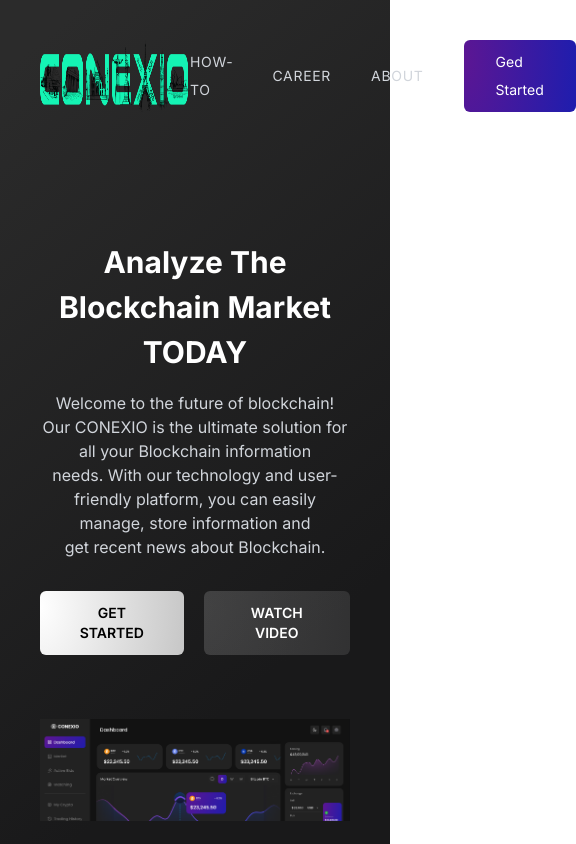
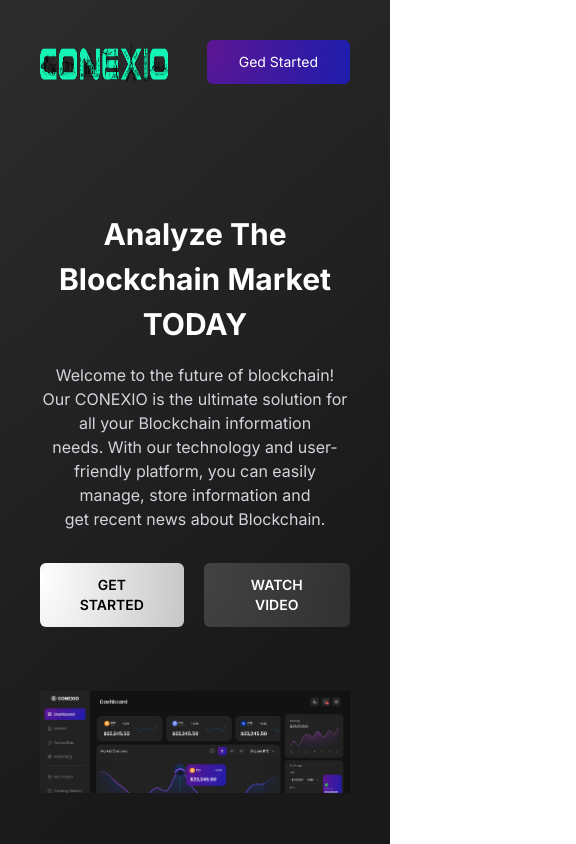
Before and after one commit to ericlazer/Frontend-react, a React (Create React App) app: page / in a window 390 px wide. Shown: the whole page, 576 px wide, since content can reach past the window. Built offline with nearby package versions, Linux system fonts and the light colour scheme; the HTML template or start-up script is replaced by a standard one.

Commit message:
Responsive Dashboard

```diff
--- a/src/pages/dashboard/index.jsx
+++ b/src/pages/dashboard/index.jsx
@@ -8,11 +8,11 @@
     <div className='min-h-screen dashboard-background'>
       <div className='max-w-[1500px] m-auto pt-10 px-10'>
         <div className='flex justify-between'>
-          <img src={ Logo } className='sm:w-[250px] w-[150px]' />
-          <div className='flex text-xl gap-10 text-white items-center'>
-            <Link><div className='text-[14px] tracking-[.05em] text-gray-300 hover:text-white transition ease-in-out'>HOW-TO</div></Link>
-            <Link><div className='text-[14px] tracking-[.05em] text-gray-300 hover:text-white transition ease-in-out'>CAREER</div></Link>
-            <Link><div className='text-[14px] tracking-[.05em] text-gray-300 hover:text-white transition ease-in-out'>ABOUT</div></Link>
+          <img src={ Logo } className='sm:w-[250px] w-[130px]' />
+          <div className='flex text-xl gap-0 sm:gap-10 text-white items-center'>
+            <Link><div className='text-[14px] tracking-[.05em] text-gray-300 hover:text-white transition ease-in-out hidden sm:block'>HOW-TO</div></Link>
+            <Link><div className='text-[14px] tracking-[.05em] text-gray-300 hover:text-white transition ease-in-out hidden sm:block'>CAREER</div></Link>
+            <Link><div className='text-[14px] tracking-[.05em] text-gray-300 hover:text-white transition ease-in-out hidden sm:block'>ABOUT</div></Link>
             <Link to="/app"><div className='py-2 px-6 rounded-md px-8 duration-300 transition cursor-pointer ease-in-out text-[14px] hover:opacity-[0.8]' style={{background: 'radial-gradient(100% 341.37% at 0% 24.29%, #5C1693 0%, #201DAD 100%)'}}>Ged Started</div></Link>
           </div>
         </div>
```
